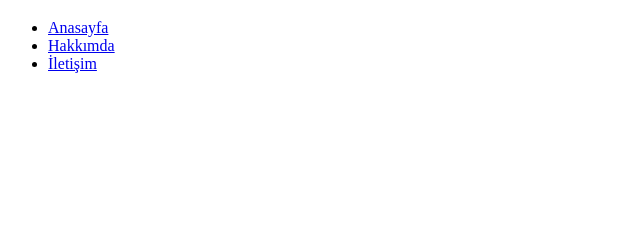
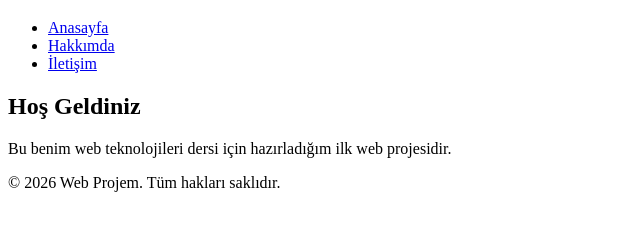
Before and after one commit to basaktikiz/web-proje, a plain HTML site: page index.html in a window 1280 px wide. Shown: the part 61-292 px from the top of the page, without its empty margins (0-640 px from the left). Drawn offline with Linux system fonts and the light colour scheme.

Commit message:
feat: main ve footer etiketleri eklenerek anlamsal iskelet tamamlandi

```diff
--- a/index.html
+++ b/index.html
@@ -15,5 +15,16 @@
             </ul>
         </nav>
     </header>
+
+    <main>
+        <section>
+            <h2>Hoş Geldiniz</h2>
+            <p>Bu benim web teknolojileri dersi için hazırladığım ilk web projesidir.</p>
+        </section>
+    </main>
+
+    <footer>
+        <p>&copy; 2026 Web Projem. Tüm hakları saklıdır.</p>
+    </footer>
 </body>
 </html>
```
